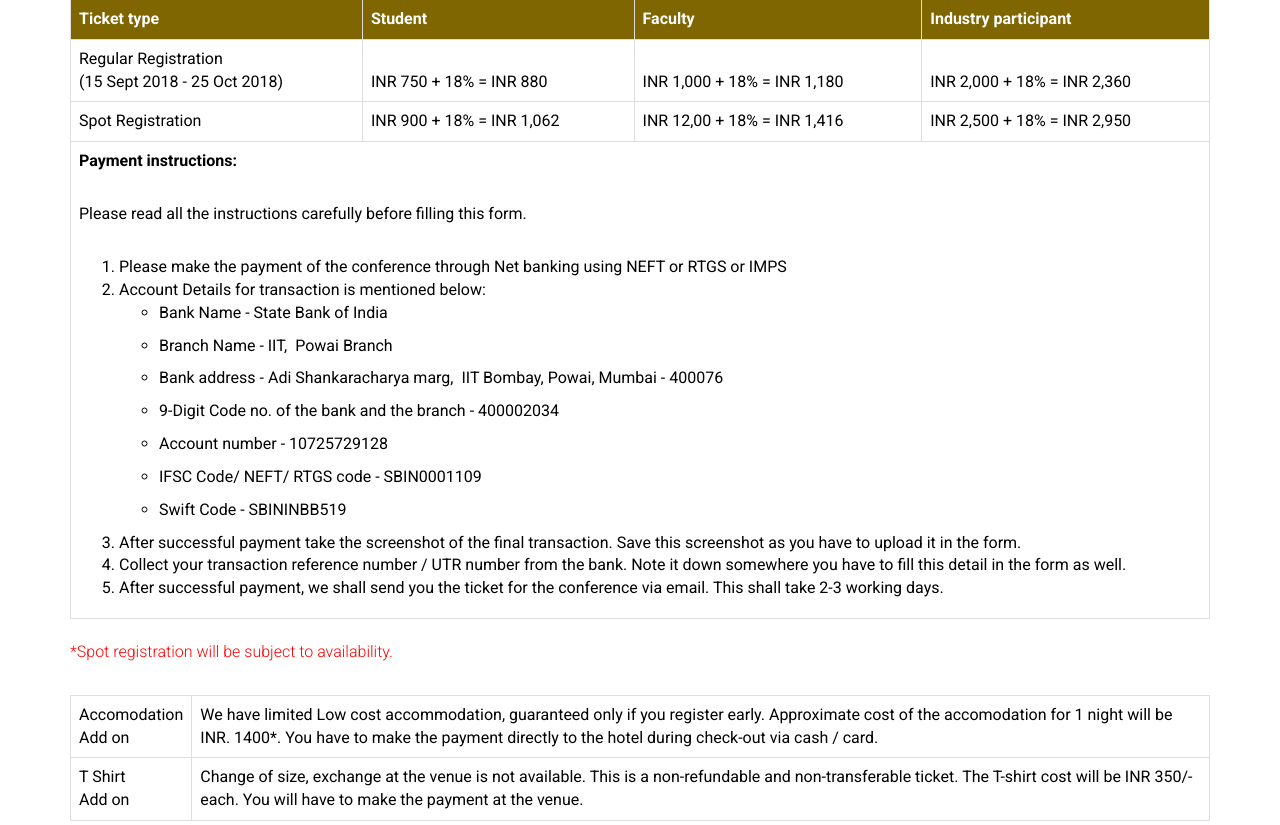
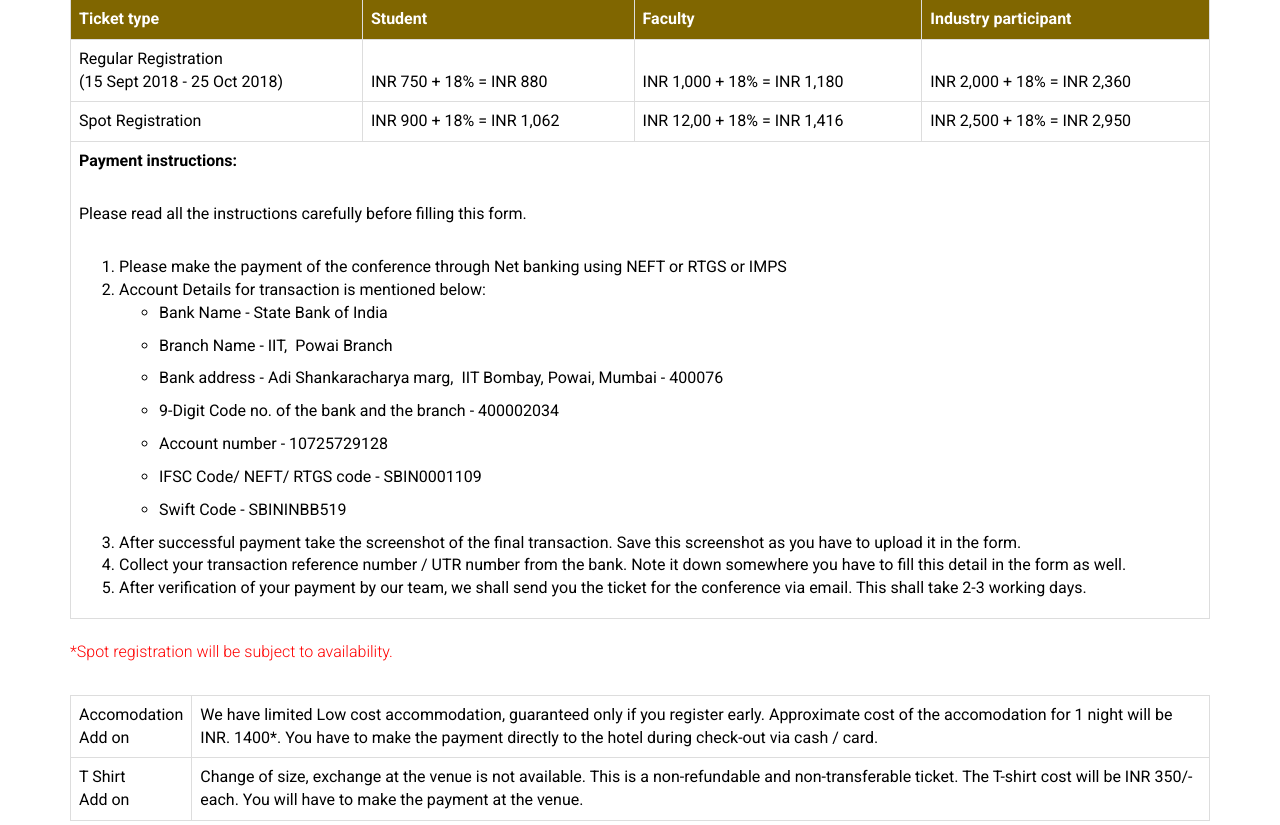
Before and after one commit to FOSSEE/nccps-2018, a Django app: page /nccps-2018/ in a window 1280 px wide. Shown: the part 2261-3086 px from the top of the page. Run offline with Django 3.2, Linux system fonts and the light colour scheme; some libraries are stand-ins or nearby versions.

Commit message:
updated the payment instructions

```diff
--- a/static/website/templates/home.html
+++ b/static/website/templates/home.html
@@ -218,7 +218,7 @@
                 </ul>
                 <li><span class="text-justify">After successful payment take the screenshot of the final transaction. Save this screenshot as you have to upload it in the form. </span></li>
                 <li><span class="text-justify">Collect your transaction reference number / UTR number from the bank. Note it down somewhere you have to fill this detail in the form as well.</span></li>
-                <li><span class="text-justify">After successful payment, we shall send you the ticket for the conference via email. This shall take 2-3 working days.</span>
+                <li><span class="text-justify">After verification of your payment by our team, we shall send you the ticket for the conference via email. This shall take 2-3 working days.</span>
                 </li>
                 </ol>
               </td>
```
